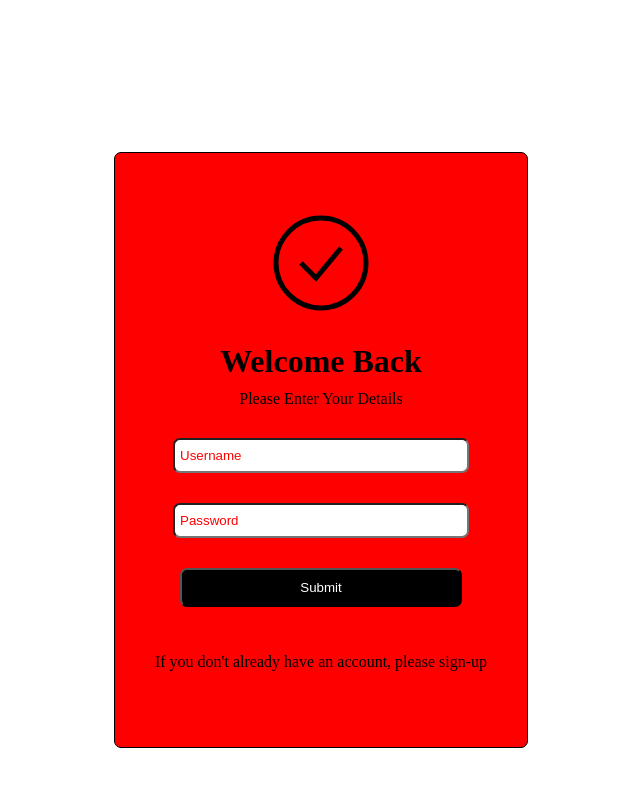
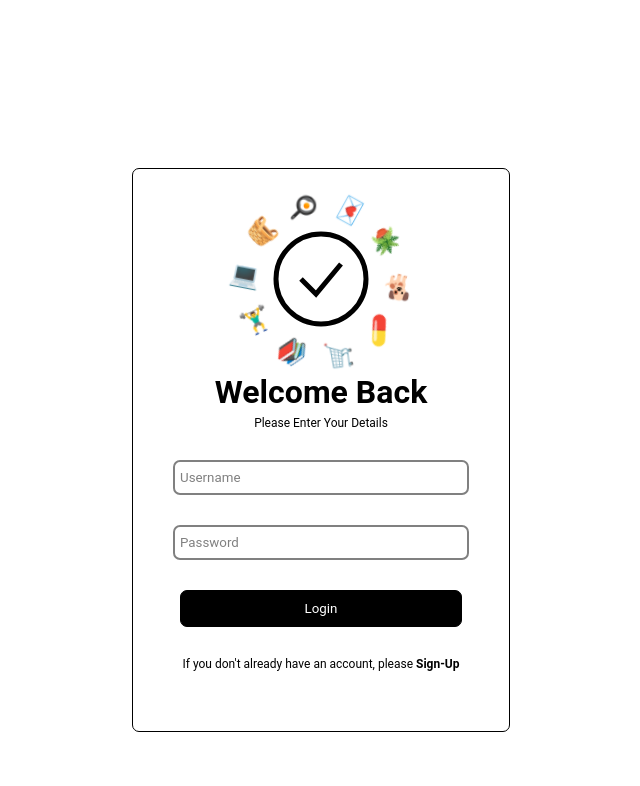
Before and after one commit to robertstipp/todo-fullstack, a React (Create React App) app in the folder client/: page / in a window 1280 px wide. Shown: the top 786 px of the page, without its empty margins (319-959 px from the left). Built offline with nearby package versions, Linux system fonts and the light colour scheme.

Commit message:
Add SignUp

```diff
--- a/client/src/App.js
+++ b/client/src/App.js
@@ -4,22 +4,34 @@ import { useState } from "react";
 import { useEffect } from "react";
 import userData from "./utils/data/users.json";
 import Logout from "./Components/Logout";
-import styled from 'styled-components';
+import {styled, createGlobalStyle} from 'styled-components';
 
+const GlobalStyle = createGlobalStyle`
+  @import url('https://fonts.googleapis.com/css2?family=Roboto:wght@500&display=swap');
+  :root {
+    --main-font: 'Roboto', sans-serif;
+  }
 
+`
 
 function App() {
 
   const [isLoggedIn, setIsLoggedIn] = useState(false);
+  const [isSignUp, setIsSignUp] = useState(false)
   const [todos, setTodos] = useState(userData[0].todos);
   const [activeFilter, setActiveFilter] = useState('all')
 
   const handleLogIn = (username, password) => {
 
     if(username === userData[0].username && password === userData[0].password){
-      setIsLoggedIn(true);
-      setTodos(userData[0].todos);
+      setTimeout(()=>{
+        setIsLoggedIn(true);
+        setTodos(userData[0].todos);
+      },1000)
+
+      return true
     }
+    return false
 };
 
   const handleLogOut = () => {
@@ -27,16 +39,17 @@ function App() {
     setTodos([]);
   }
 
+  const toggleSignup = () => {
+    setIsSignUp(true)
+  }
+
   const createNewToDo = (newToDo) => {
-    console.log('inside')
     const pre = todos.slice()
     pre.push(newToDo);
-    console.log(pre)
     setTodos(pre)
   }
 
   const deleteToDo = (id) => {
-    console.log(id)
     const filtered = todos.filter((todo)=>{
       return todo.id !== id;
     })
@@ -44,6 +57,9 @@ function App() {
   }
 
   const updateToDoStatus = (id) => {
+
+
+
     const update = todos.map((todo)=>{
       if(todo.id === id){
          todo.status = !todo.status
@@ -62,8 +78,10 @@ function App() {
   }
 
 
+
   return (
     <MainWrapper className="App">
+      <GlobalStyle />
       {isLoggedIn === true ?
       <>
         <Logout handleLogOut={handleLogOut} />
@@ -77,7 +95,7 @@ function App() {
        />
        </>
        :
-       <Login handleLogIn={handleLogIn}/>}
+       <Login handleLogIn={handleLogIn} isSignUp={isSignUp} toggleSignup={toggleSignup}/>}
 
     </MainWrapper>
   );
--- a/client/src/Components/Art.jsx
+++ b/client/src/Components/Art.jsx
@@ -1,9 +1,23 @@
-import React from 'react'
+  import React from 'react'
 import {styled, keyframes} from 'styled-components'
+
+const todoListEmojis = ['🛒', '📚', '🏋️‍♂️', '💻', '🧺', '🍳', '💌', '🪴', '🐕', '💊'];
+
 
 const Art = () => {
   return (
+    <Container>
     <AnimatedCheckMark />
+    <Letters>
+      {todoListEmojis.map((item,index)=> (
+        <div key={index}>
+          <div className='rotate'>{item}</div>
+        </div>
+
+      ))
+    }
+    </Letters>
+    </Container>
   )
 }
 
@@ -16,6 +30,59 @@ const drawCheck = keyframes`
     stroke-dashoffset: 0;
   }
 `;
+
+const Container = styled.div`
+  position: relative;
+`
+
+const generateRotationStyles = (numChildren) => {
+  let styles = '';
+  const angleIncrement = 360 / numChildren
+
+  for (let i = 0; i < numChildren; i++) {
+    const angle = i * angleIncrement
+    styles += `
+      div:nth-child(${i+1}) {
+        transform: rotate(${angle}deg) translate(60px);
+      }
+    `;
+  }
+  return styles
+}
+
+const rotate = keyframes`
+  from {
+    transform: rotate(0deg);
+  }
+  to {
+    transform: rotate(360deg);
+  }
+`
+
+const Letters = styled.div`
+  position: absolute;
+  top: 50%;
+  left: 50%;
+  animation: ${rotate} 30s infinite linear;
+  div {
+    position: absolute;
+    top: 0;
+    left: 0;
+    transform-origin: 60 60;
+    font-size: 1.5rem;
+
+    .rotate {
+      display: inline-block;
+      animation: ${rotate} 10s infinite linear;
+    }
+  }
+  /* div:nth-child(1) {transform: rotate(0deg) translate(100px)}
+  div:nth-child(2) {transform: rotate(36deg) translate(100px)}
+  div:nth-child(3) {transform: rotate(72deg) translate(100px)} */
+
+  ${generateRotationStyles(10)}
+
+  `
 
 const drawCircle = keyframes`
   0% {
--- a/client/src/Components/Login.jsx
+++ b/client/src/Components/Login.jsx
@@ -1,13 +1,26 @@
 import React from 'react'
 import { useState } from 'react'
 import user from '../utils/data/users.json'
-import styled from 'styled-components'
+import styled, { keyframes,css } from 'styled-components'
 
 import Art from './Art'
 
-const Login = ({ handleLogIn }) => {
+const Login = ({ handleLogIn, isSignUp, toggleSignup }) => {
     const [username, setUsername] = useState('');
     const [password, setPassword] = useState('');
+    const [loginSuccessful, setloginSuccessful] = useState(false)
+    const [loginFailed, setLoginFailed] = useState(false)
+    const handleLoginClick = () => {
+        const isSuccess = handleLogIn(username,password)
+        if (isSuccess) {
+            setloginSuccessful(true)
+        } else {
+            setLoginFailed(true)
+            setTimeout(()=>setLoginFailed(false),1000)
+        }
+
+
+    }
 
   return (
     <Wrapper>
@@ -16,23 +29,26 @@ const Login = ({ handleLogIn }) => {
             <h1>Welcome Back</h1>
             <p>Please Enter Your Details</p>
         </Greeting>
-        <Input value={username} type="text" name="username" id="username" placeholder="Username"  onChange={(e)=>{
+        <Input value={username} type="text" name="username" id="username" placeholder="Username" autoComplete='off' onChange={(e)=>{
             setUsername(e.target.value);
         }}/>
         <Input value={password} type="text" name="password" id="password" placeholder="Password" onChange={(e)=>{
             setPassword(e.target.value);
         }} />
-        <Submit onClick={()=>{
-            handleLogIn(username, password)
-        }}>Submit</Submit>
-        <p>If you don't already have an account, please <a>sign-up</a></p>
+        <Submit
+            loginSuccessful={loginSuccessful}
+            loginFailed={loginFailed}
+            onClick={handleLoginClick}
+        >{isSignUp ?"Submit" : "Login"}
+        </Submit>
+        <SignUp>If you don't already have an account, please <span onClick={toggleSignup}>Sign-Up</span></SignUp>
     </Wrapper>
   )
 }
 
 // Styling
 const Wrapper = styled.div`
-    background: red;
+    background: white;
     display: flex;
     flex-direction: column;
     align-items: center;
@@ -47,13 +63,15 @@ const Greeting = styled.div`
     justify-content: center;
     align-items: center;
     width: 282px;
-    gap: 10px;
+    gap: 5px;
+    font-family: var(--main-font);
+    margin-top: 10px;
     h1 {
-       margin: 0px
-
+        margin: 0px;
     }
     p {
-        margin: 0px
+        margin: 0px;
+        font-size: 12px;
     }
 `
 
@@ -65,19 +83,55 @@ justify-content: center;
 align-items: center;
 gap: 10px;
 border-radius: 7px;
+border: 2px solid grey;
+
 &::placeholder {
+    color: grey;
+    font-family: var(--main-font);
+}
+&:focus {
+    outline: none;
 
-    color: red;
 }
 `
 
+const shake = keyframes`
+    0% { transform: translateX(0); }
+    20% { transform: translateX(-10px); }
+    40% { transform: translateX(10px); }
+    60% { transform: translateX(-10px); }
+    80% { transform: translateX(10px); }
+    100% { transform: translateX(0); }
+`;
+
 const Submit = styled.button`
+outline: none;
 width: 282px;
 padding: 10px;
+border: 1px solid black;
 border-radius: 7px;
-background: black;
+background: ${(props) => props.loginSuccessful ? 'green' : 'black'};
 color: white;
+font-family: var(--main-font);
+${props => props.loginFailed && css`
+    animation: ${shake} 1s ease-in-out;
+  `}
+cursor: pointer;
+&:hover {
+    background: ${(props) => props.loginSuccessful ? 'green' : 'grey'};
+}
+
 `
 
+const SignUp = styled.p`
+    font-family: var(--main-font);
+    font-size: 12px;
+    margin: 0;
+    span {
+        font-weight: bold;
+        text-decoration: none;
+        color: black;
+    }
+`
 
 export default Login
```
Also changed, not shown: 1 other file (tests, documents, lock files or other folders).
